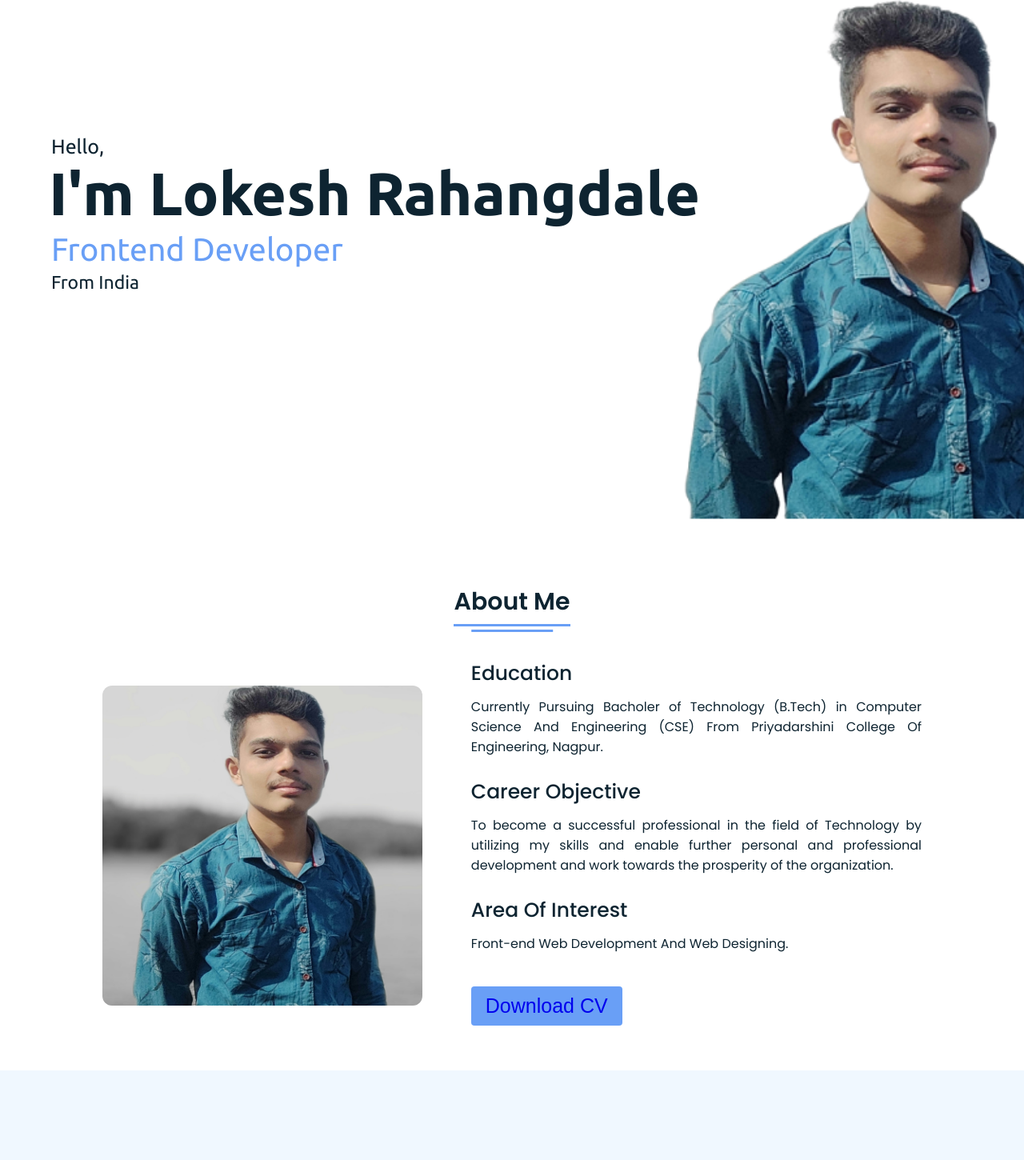
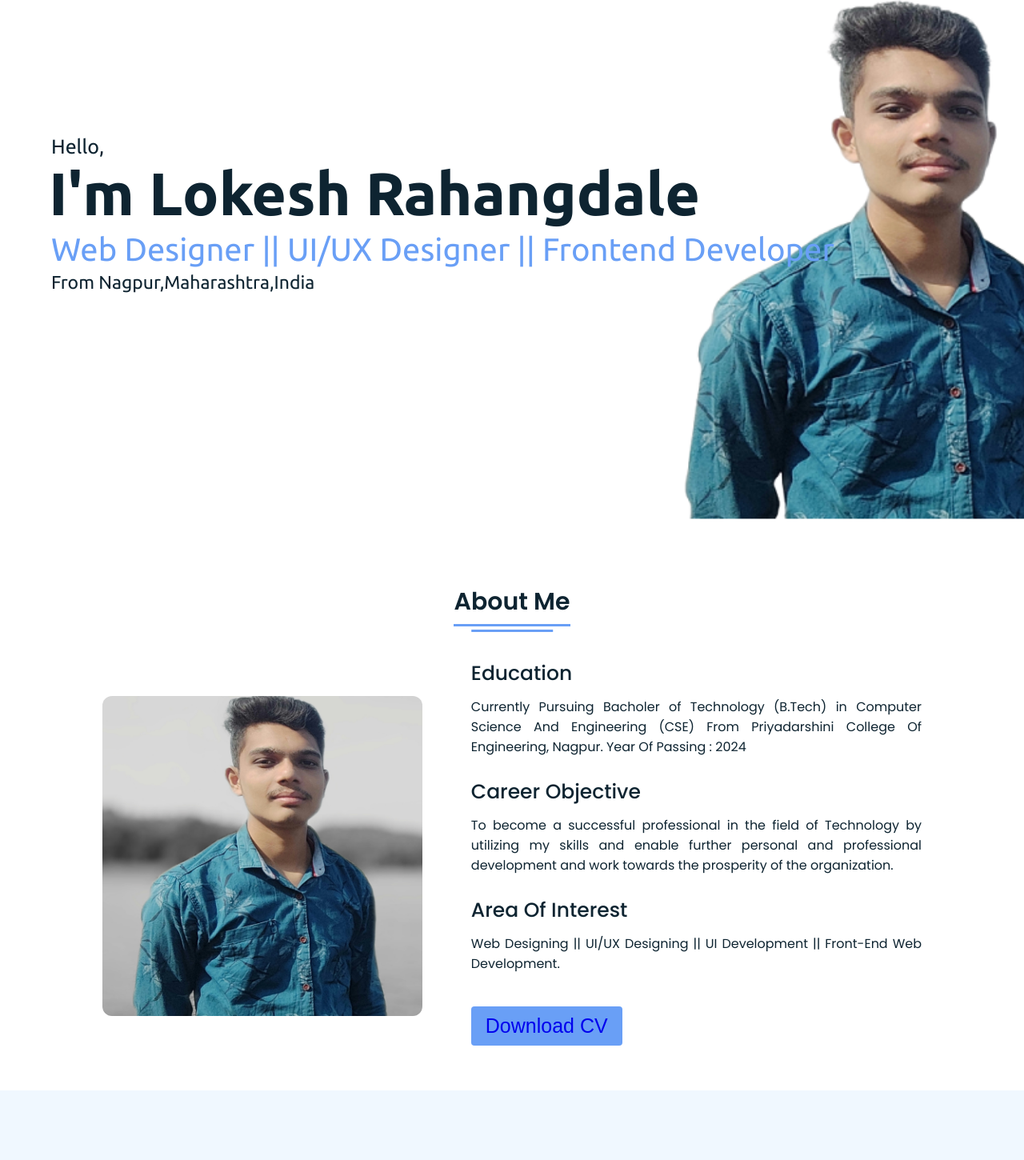
Before and after one commit to Lokesh-14092002/Portfolio, a plain HTML site: page index.html in a window 1280 px wide. Shown: the part 150-1600 px from the top of the page at 80% size. Drawn offline with Linux system fonts and the light colour scheme.

Commit message:
Update index.html

```diff
--- a/index.html
+++ b/index.html
@@ -42,8 +42,8 @@
       <div class="text">
         <div class="text-one">Hello,</div>
         <div class="text-two">I'm Lokesh Rahangdale</div>
-        <div class="text-three">Frontend Developer</div>
-        <div class="text-four">From India</div>
+        <div class="text-three">Web Designer || UI/UX Designer || Frontend Developer</div>
+        <div class="text-four">From Nagpur,Maharashtra,India</div>
       </div>
     </div>
   </section>
@@ -58,12 +58,12 @@
         </div>
         <div class="right">
           <div class="topic">Education</div>
-          <p>Currently Pursuing Bacholer of Technology (B.Tech) in Computer Science And Engineering (CSE) From Priyadarshini College Of Engineering, Nagpur.</p><br>
+          <p>Currently Pursuing Bacholer of Technology (B.Tech) in Computer Science And Engineering (CSE) From Priyadarshini College Of Engineering, Nagpur. Year Of Passing : 2024</p><br>
           <div class="topic">Career Objective</div>
           <p>To become a successful professional in the field of Technology by utilizing my skills and enable further
             personal and professional development and work towards the prosperity of the organization.</p><br>
             <div class="topic">Area Of Interest</div>
-          <p>Front-end Web Development And Web Designing.</p><br>
+          <p>Web Designing || UI/UX Designing || UI Development || Front-End Web Development.</p><br>
           <div class="button">
             <button><a href="Lokesh_Rahangdale_Resume.pdf" download>Download CV</a></button>
           </div>
@@ -100,7 +100,7 @@
           </div>
 
           <div class="box">
-            <div class="topic">Canva</div>
+            <div class="topic">Web Designing & Development</div>
           </div>
 
           <div class="box">
```
